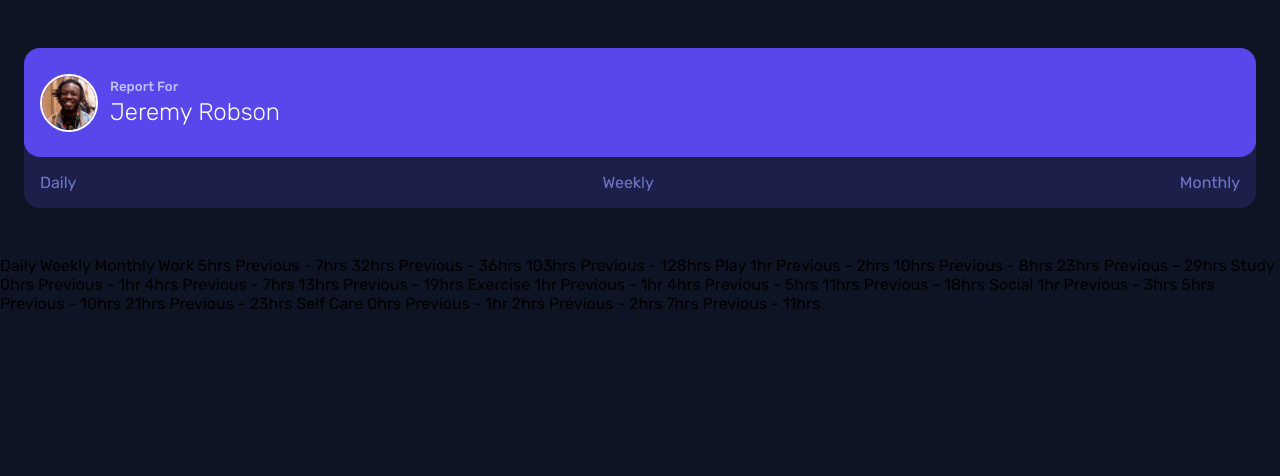
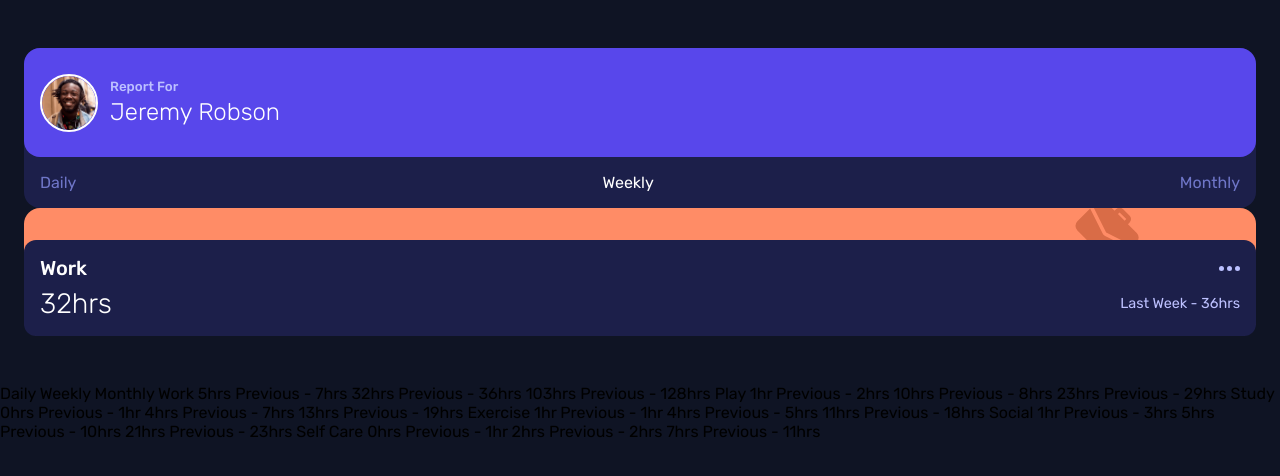
Before and after one commit to naiiiden/time-tracking-dashboard, a plain HTML site: page index.html in a window 1280 px wide. Drawn offline with Linux system fonts and the light colour scheme.

Commit message:
added js functionality when toggling buttons

```diff
--- a/index.html
+++ b/index.html
@@ -9,6 +9,8 @@
 </head>
 <body>
   <main>
+
+
       <div class="buttons_name_container">
         <div class="avatar_name_container">
           <img src="images/image-jeremy.png" alt="Jeremy Robson" class="avatar">
@@ -19,8 +21,23 @@
         </div>
         <div class="buttons_container">
           <button id="dailyButton">Daily</button>
-          <button id="weeklyButton">Weekly</button>
+          <button id="weeklyButton" class="active">Weekly</button>
           <button id="monthlyButton">Monthly</button>
+        </div>
+      </div>
+
+      <div class="desktop_row">
+        <div class="stats_container work">
+          <div class="stats">
+            <div class="title_more">
+              <h2>Work</h2>
+              <svg width="21" height="5" xmlns="http://www.w3.org/2000/svg"><path d="M2.5 0a2.5 2.5 0 1 1 0 5 2.5 2.5 0 0 1 0-5Zm8 0a2.5 2.5 0 1 1 0 5 2.5 2.5 0 0 1 0-5Zm8 0a2.5 2.5 0 1 1 0 5 2.5 2.5 0 0 1 0-5Z" fill="#BBC0FF" fill-rule="evenodd"/></svg>
+            </div>
+            <div class="toggleable_text">
+              <span id="workTime">32hrs</span>
+              <span class="last" id="workTimeLast">Last Week - 36hrs</span>
+            </div>
+          </div>
         </div>
       </div>
   </main>
--- a/script/script.js
+++ b/script/script.js
@@ -7,22 +7,33 @@ fetch("script/data.json")
     let weeklyButton = document.getElementById("weeklyButton");
     let monthlyButton = document.getElementById("monthlyButton")
 
+    let work = document.getElementById("workTime");
+    let workLast = document.getElementById("workTimeLast")
+
     dailyButton.addEventListener("click", () => {
       dailyButton.classList.add("active");
       weeklyButton.classList.remove("active");
       monthlyButton.classList.remove("active");
-    })
+
+      work.textContent = data[0].timeframes.daily.current + "hrs";
+      workLast.textContent = `Last week - ${data[0].timeframes.daily.previous}hrs`
+    });
 
     weeklyButton.addEventListener("click", () => {
       weeklyButton.classList.add("active");
       monthlyButton.classList.remove("active");
       dailyButton.classList.remove("active");
+
+      work.textContent = data[0].timeframes.weekly.current + "hrs";
+      workLast.textContent = `Last week - ${data[0].timeframes.weekly.previous}hrs`
     });
 
     monthlyButton.addEventListener("click", () => {
       monthlyButton.classList.add("active");
       weeklyButton.classList.remove("active");
       dailyButton.classList.remove("active");
-    })
-    // document.getElementById("hui").textContent = data[0].timeframes.daily.current;
+
+      work.textContent = data[0].timeframes.monthly.current + "hrs";
+      workLast.textContent = `Last week - ${data[0].timeframes.monthly.previous}hrs`
+    });
   });
--- a/style/_main.scss
+++ b/style/_main.scss
@@ -61,4 +61,66 @@ main {
             }
         }
     }
+
+    .desktop_row {
+        // border: 1px solid red;
+        // width: 100%;
+        // height: 1rem;
+
+        .stats_container {
+            height: 8rem;
+            display: flex;
+            flex-direction: column-reverse;
+
+            .stats {
+                height: 6rem;
+                border-radius: .75rem;
+                padding: 1rem;
+                background: $dark-blue;
+                display: flex;
+                flex-direction: column;
+                justify-content: space-between;
+
+                .title_more {
+                    display: flex;
+                    align-items: center;
+                    justify-content: space-between;
+
+                    h2 {
+                        color: #fff;
+                        font-weight: 500;
+                        font-size: 1.25rem;
+                    }
+                }
+
+                .toggleable_text {
+                    display: flex;
+                    justify-content: space-between;
+                    align-items: center;
+
+                    span {
+                        color: #fff;
+                        font-size: 1.75rem;
+                        font-weight: 300;
+
+                        &.last {
+                            font-size: .9rem;
+                            color: $pale-blue;
+                            font-weight: 400;
+                        }
+                    }
+                }
+            }
+        }
+
+        .work {
+            background: $light-orange;
+            border-radius: 1rem;
+            background-image: url("../images/icon-work.svg");
+            background-repeat: no-repeat;
+            background-position-x: 90%;
+            background-position-y: -12.5%;
+            background-size: 4rem;
+        }
+    }
 }
--- a/style/style.scss
+++ b/style/style.scss
@@ -1,6 +1,6 @@
 @import url('https://fonts.googleapis.com/css2?family=Rubik:wght@300;400;500&display=swap');
 
-$light-red: /*(work)*/ hsl(15, 100%, 70%);
+$light-orange: /*(work)*/ hsl(15, 100%, 70%);
 $soft-blue: /*(play)*/ hsl(195, 74%, 62%);
 $light-red: /*(study)*/ hsl(348, 100%, 68%);
 $lime-green: /*(exercise)*/ hsl(145, 58%, 55%);
```
Also changed, not shown: style/style.css, 1 other file.
